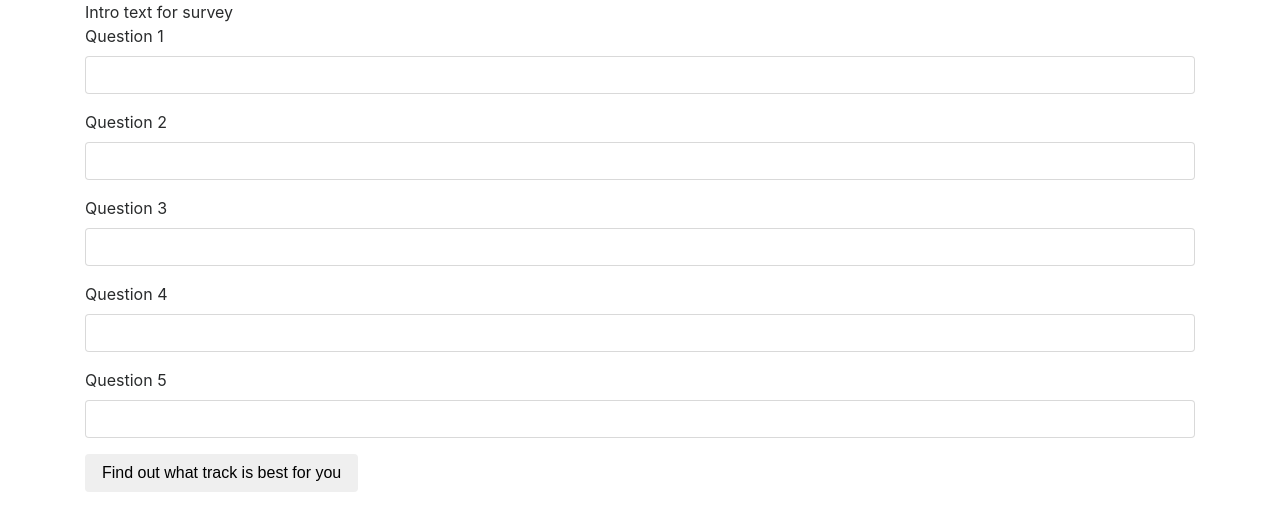
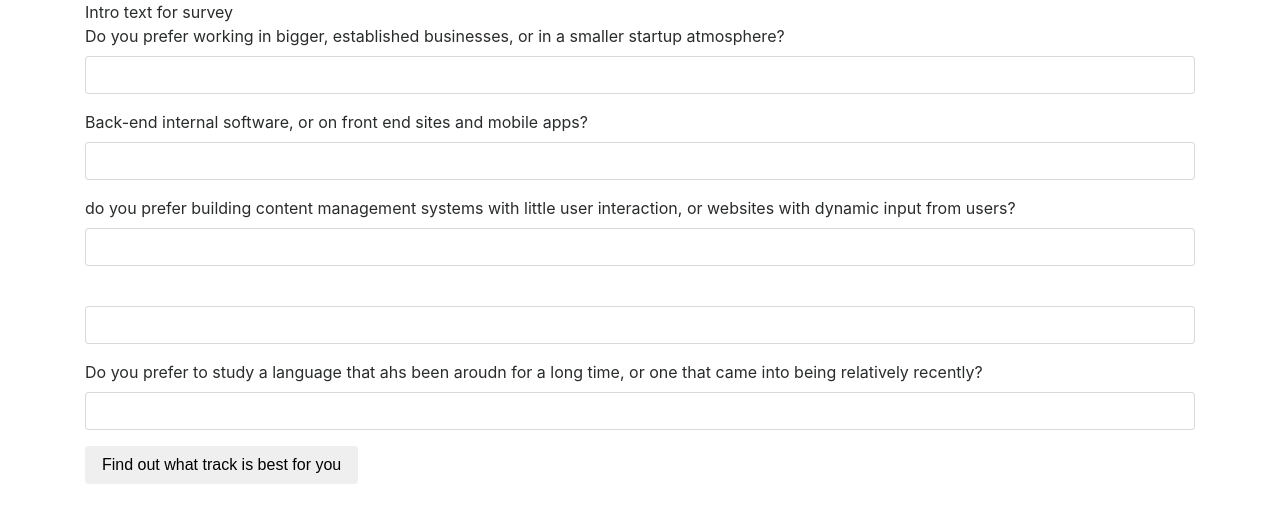
Before and after one commit to aglines/tracksuggester, a plain HTML site: page index.html in a window 1280 px wide. Drawn offline with Linux system fonts and the light colour scheme.

Commit message:
Add initial question text to survey, and an initial README.md file

```diff
--- a/index.html
+++ b/index.html
@@ -16,27 +16,37 @@
 
       <form id="survey">
         <div class="form-group">
-          <label for="question1">Question 1</label>
+          <label for="question1">Do you prefer working in bigger, established
+            businesses, or in a smaller startup atmosphere?
+          </label>
           <input id ="question1" class="form-control" type="text">
         </div>
 
         <div class="form-group">
-          <label for="question2">Question 2</label>
+          <label for="question2">Back-end internal software,
+          or on front end sites and mobile apps?
+          </label>
           <input id ="question2" class="form-control" type="text">
         </div>
 
         <div class="form-group">
-          <label for="question3">Question 3</label>
+          <label for="question3">do you prefer building content management systems with little user
+            interaction, or  websites with dynamic input from users?
+          </label>
           <input id ="question3" class="form-control" type="text">
         </div>
 
         <div class="form-group">
-          <label for="question4">Question 4</label>
+          <label for="question4">
+          </label>
           <input id ="question4" class="form-control" type="text">
         </div>
 
         <div class="form-group">
-          <label for="question5">Question 5</label>
+          <label for="question5">Do you prefer to study a language that
+            ahs been aroudn for a long time, or one that came into
+            being relatively recently?
+          </label>
           <input id ="question5" class="form-control" type="text">
         </div>
 
--- a/js/scripts.js
+++ b/js/scripts.js
@@ -1,3 +1,9 @@
+//BACK-END LOGIC
+
+
+
+
+//FRONT-END LOGIC
 $(document).ready(function() {
   $("#survey").submit(function(event) {
 
```
Also changed, not shown: 1 other file.
